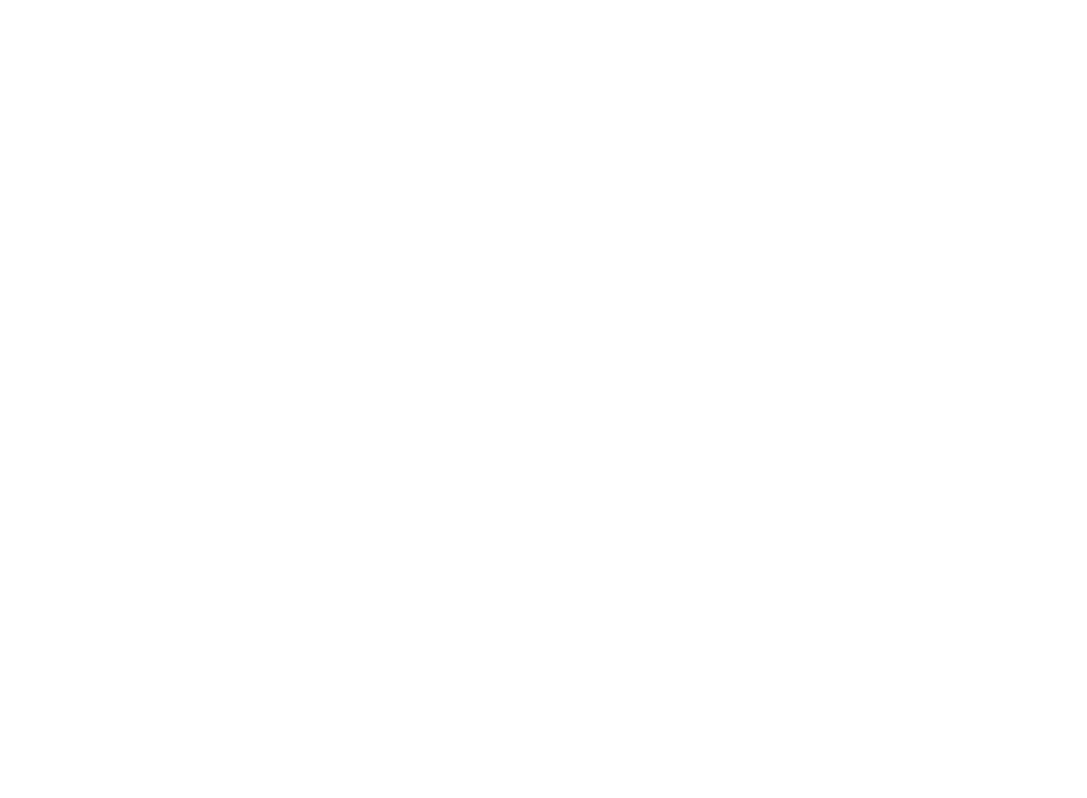
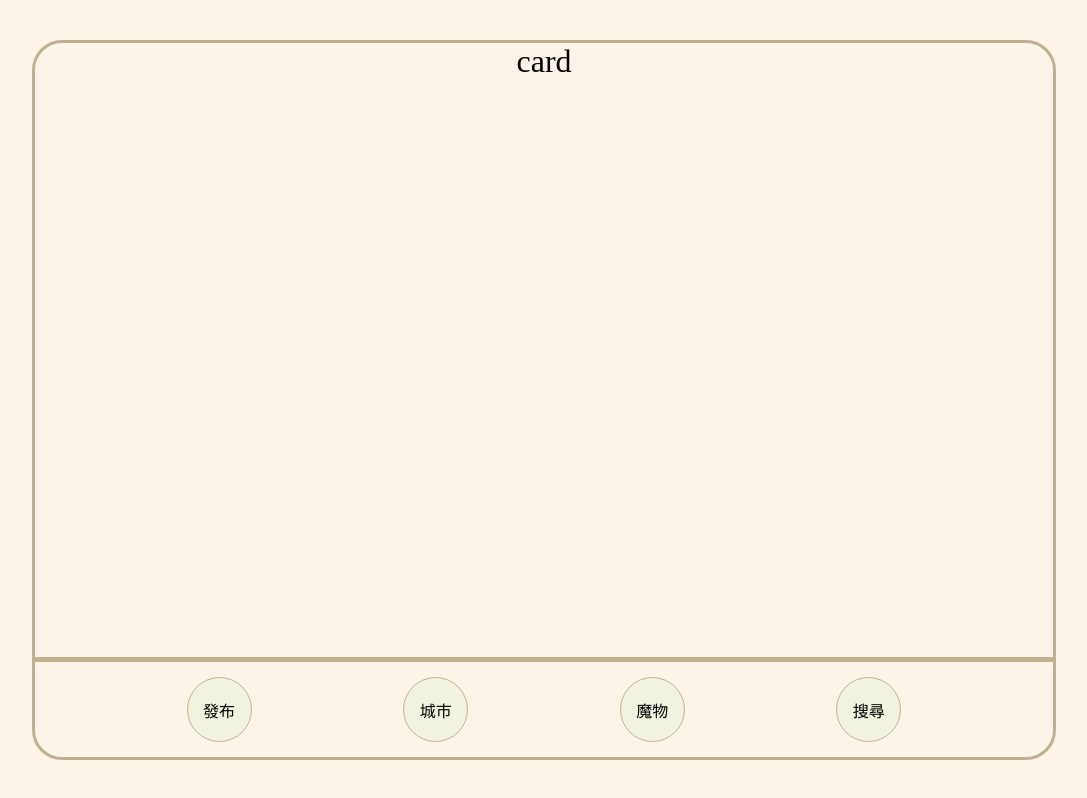
Before and after one commit to MioRain/MNH_Monster_Notice_Board, a Vue app: page / in a window 1280 px wide. Shown: the whole page, without its empty margins (96-1183 px from the left). Built offline with nearby package versions, Linux system fonts and the light colour scheme.

Commit message:
feat: add feature buttons layout

```diff
--- a/package.json
+++ b/package.json
@@ -13,6 +13,7 @@
   },
   "devDependencies": {
     "@vitejs/plugin-vue": "^4.3.4",
+    "sass": "^1.69.2",
     "vite": "^4.4.9"
   }
 }
--- a/src/App.vue
+++ b/src/App.vue
@@ -1,8 +1,31 @@
 <script setup>
+import MonsterCard from "./components/MonsterCard.vue";
+import FeatureButton from "./components/FeatureButton.vue";
 </script>
 
 <template>
+  <MonsterCard />
+  <FeatureButton />
 </template>
 
-<style scoped>
+<style>
+#app {
+  width: 100vw;
+  height: 100vh;
+  margin: auto;
+  display: flex;
+  flex-direction: column;
+  justify-content: space-between;
+  align-items: center;
+}
+
+@media (min-width: 768px) {
+  #app {
+    width: 80vw;
+    height: 90vh;
+    margin: 5vh auto 5vh auto;
+    border: 3px solid #c0b08e;
+    border-radius: 30px;
+  }
+}
 </style>
--- a/src/assets/main.css
+++ b/src/assets/main.css
@@ -1,35 +1,5 @@
 @import './base.css';
 
-#app {
-  max-width: 1280px;
-  margin: 0 auto;
-  padding: 2rem;
-
-  font-weight: normal;
+body {
+  background-color: #FCF4E9;
 }
-
-a,
-.green {
-  text-decoration: none;
-  color: hsla(160, 100%, 37%, 1);
-  transition: 0.4s;
-}
-
-@media (hover: hover) {
-  a:hover {
-    background-color: hsla(160, 100%, 37%, 0.2);
-  }
-}
-
-@media (min-width: 1024px) {
-  body {
-    display: flex;
-    place-items: center;
-  }
-
-  #app {
-    display: grid;
-    grid-template-columns: 1fr 1fr;
-    padding: 0 2rem;
-  }
-}
--- /dev/null
+++ b/src/components/FeatureButton.vue
@@ -0,0 +1,40 @@
+<template>
+  <div class="container">
+    <button class="announce">發布</button>
+    <button class="city">城市</button>
+    <button class="monster">魔物</button>
+    <button class="search">搜尋</button>
+  </div>
+</template>
+
+<style scoped>
+.container {
+  width: 100%;
+  height: 100px;
+  border-top: 5px solid #c0b08e;
+  display: flex;
+  justify-content: space-evenly;
+  align-items: center;
+
+  & button {
+    width: 65px;
+    height: 65px;
+    background-color: rgba(226, 240, 214, 0.45);
+    border: 1px solid #c0b08e;
+    border-radius: 50%;
+    cursor: pointer;
+
+    &:hover {
+      background-color: rgba(226, 240, 214, 0.45);
+      border: 1px solid #c0b08e;
+      opacity: 0.3;
+    }
+
+    &:active {
+      background-color: rgb(226, 240, 214);
+      border: 1px solid #83765b;
+      opacity: 1;
+    }
+  }
+}
+</style>
--- /dev/null
+++ b/src/components/MonsterCard.vue
@@ -0,0 +1,3 @@
+<template>
+  <h1>card</h1>
+</template>
```
Also changed, not shown: 1 other file (tests, documents, lock files or other folders).
